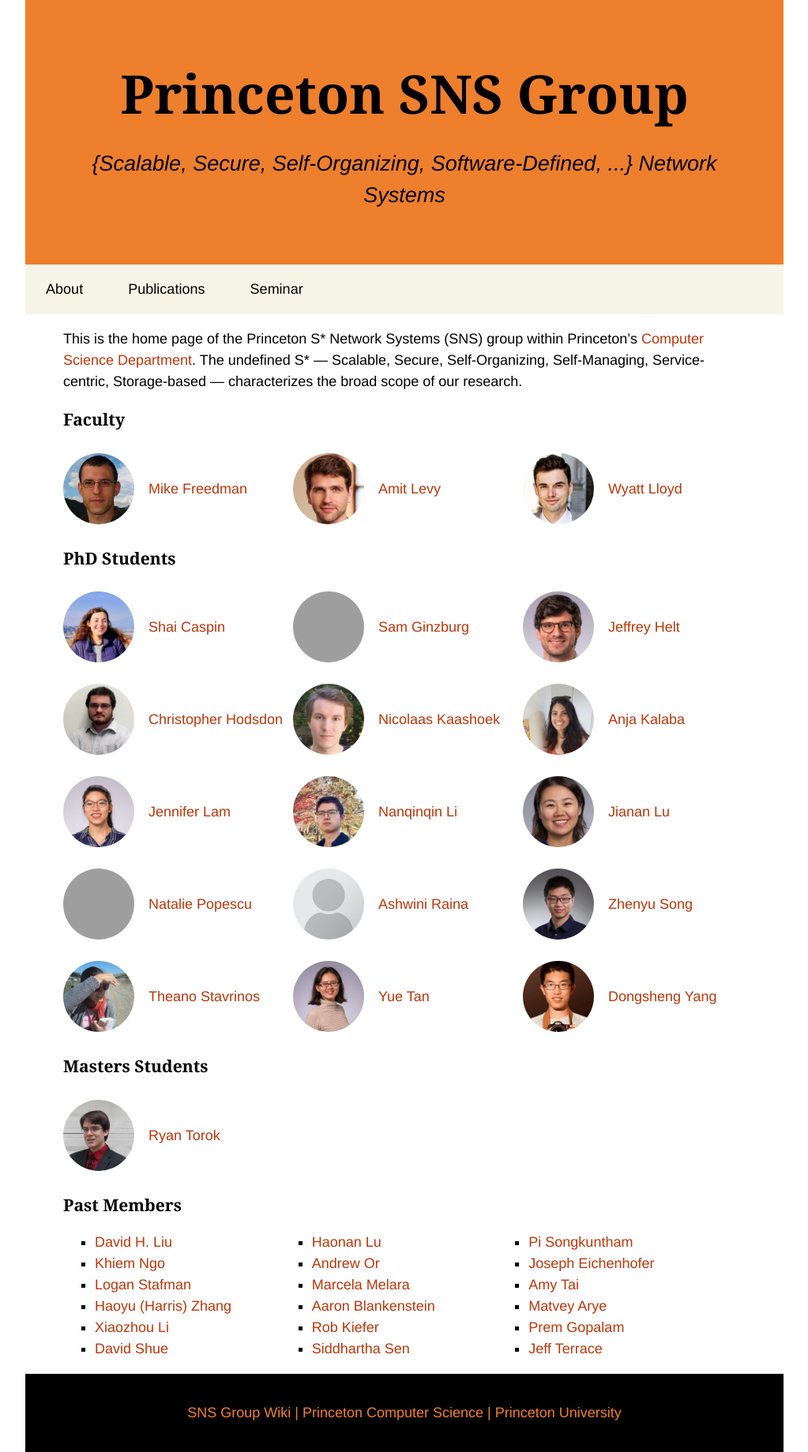
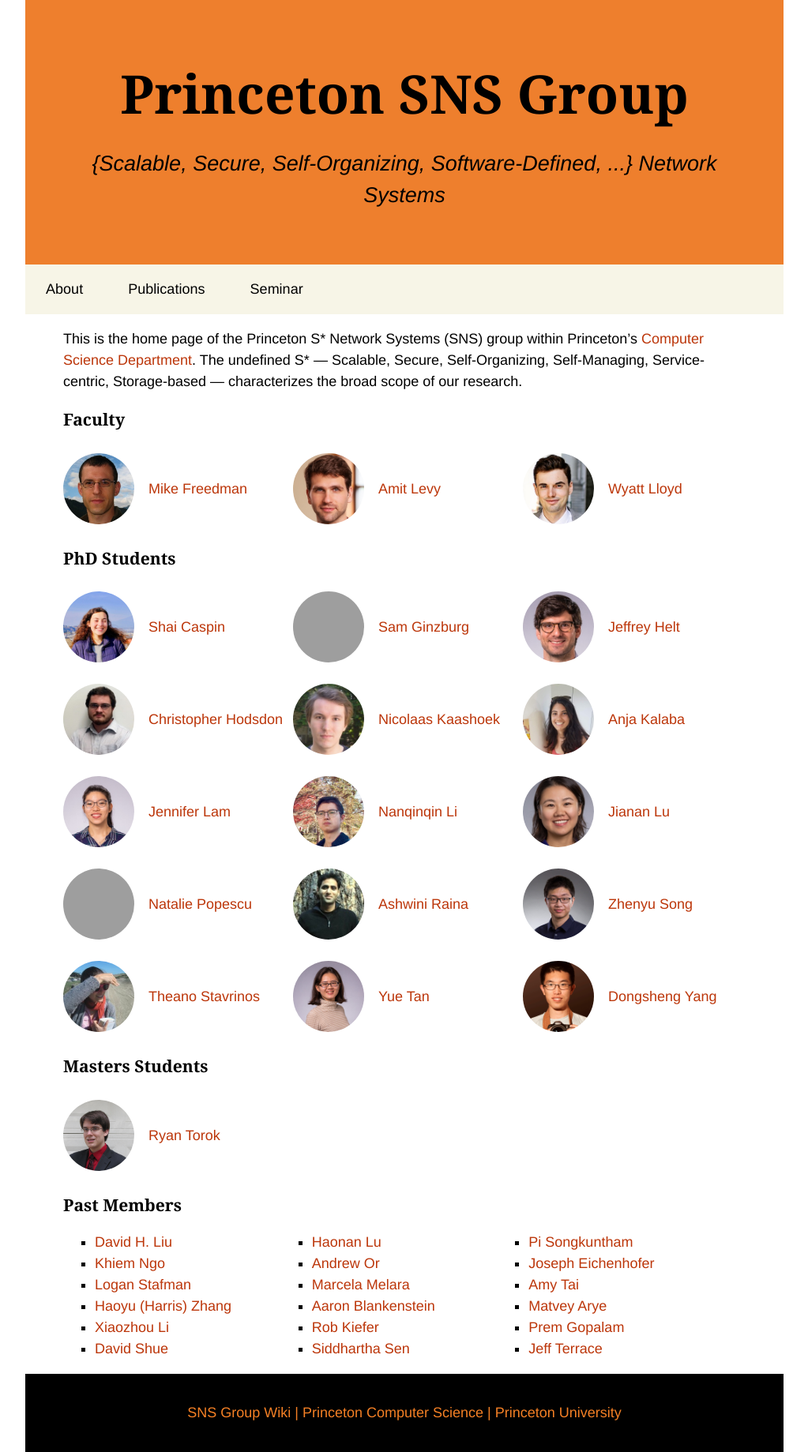
Before and after one commit to princeton-sns/www, a Jekyll site: the page built from home.md, in a window 1280 px wide. Shown: the whole page at 79% size, without its empty margins (128-1151 px from the left). Built offline with Jekyll 4.4.1, drawn with Linux system fonts in a browser that asks for light colours; some web fonts are replaced; grey boxes are pictures that could not be loaded.

Commit message:
Add Ashwini photo

```diff
--- a/_data/people.yml
+++ b/_data/people.yml
@@ -202,7 +202,7 @@
     type: phd
     active: true
     url: http://www.cs.princeton.edu/~araina/
-    picture: /assets/img/people/placeholder.png
+    picture: /assets/img/people/araina.jpg
 
   - first_name: Siddhartha
     last_name: Sen
```
Also changed, not shown: assets/img/people/araina.jpg (added).
